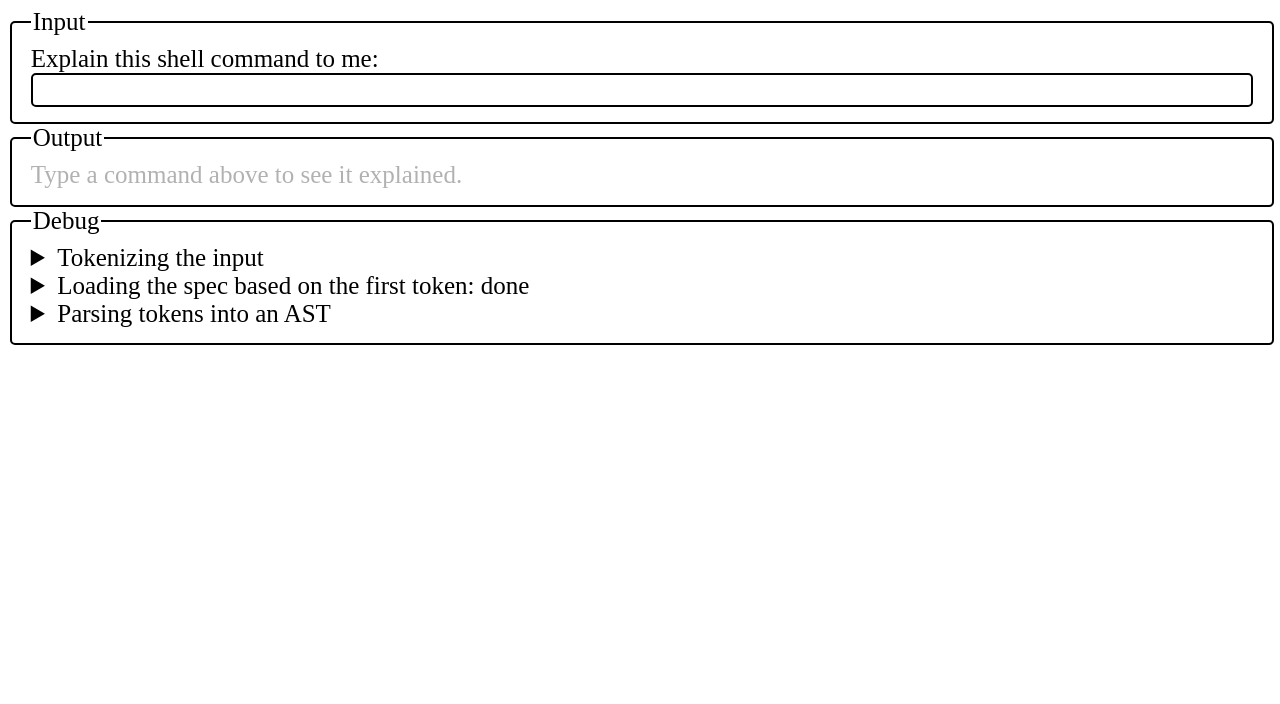
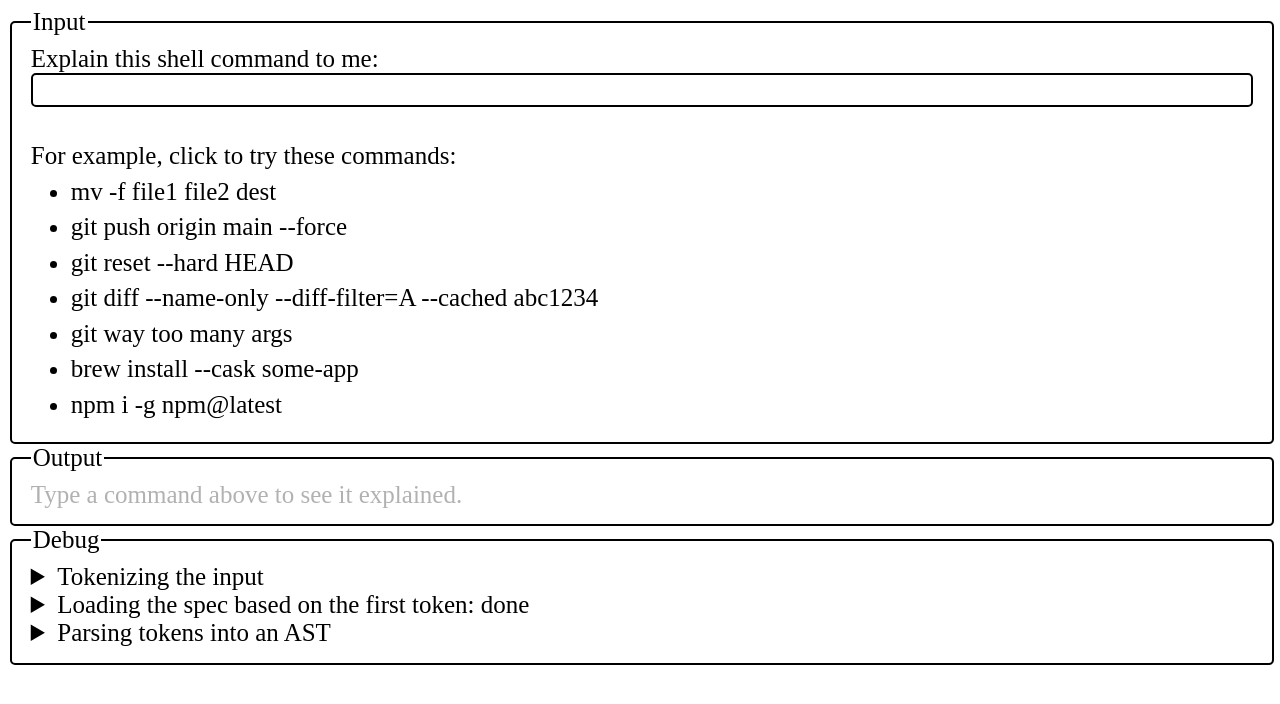
Before and after one commit to szhu/fig-explainshell-clone, a React (Vite) app: page / in a window 1280 px wide. Shown: the top 704 px of the page. Built offline with nearby package versions, Linux system fonts and the light colour scheme.

Commit message:
v5: Fix edge cases, add examples

```diff
--- a/src/Parser/parse.tsx
+++ b/src/Parser/parse.tsx
@@ -94,7 +94,7 @@
       if (tooManyValues) {
         parsed.push({
           values: [],
-          error: "Extra args found.",
+          error: "Extra args, or invalid subcommand",
         });
       }
 
@@ -154,7 +154,7 @@
       if (optionSpec == null) {
         options[token] = {
           args: [],
-          error: `ERROR: Invalid option ${token}`,
+          error: `Unknown option`,
         };
         break;
       }
@@ -171,12 +171,6 @@
               return arrayize(subcommand.name).includes(token);
             })
           : undefined;
-      console.log(
-        optionState,
-        argState.parsed,
-        arrayize(spec.subcommands),
-        subcommandSpec,
-      );
 
       if (subcommandSpec == null) {
         activeState.values.push(token);
--- a/src/Visual/CommandComponent.tsx
+++ b/src/Visual/CommandComponent.tsx
@@ -1,4 +1,4 @@
-import { css } from "@emotion/css";
+import { css, cx } from "@emotion/css";
 import React from "react";
 import { ParsedCommandOrSubcommand } from "../Parser/parse";
 
@@ -19,6 +19,10 @@
   }
 `;
 
+const Help = css`
+  cursor: help;
+`;
+
 const SubcommandComponent: React.FC<{
   parsed: ParsedCommandOrSubcommand | undefined;
 }> = (props) => {
@@ -26,35 +30,28 @@
 
   return (
     <div
-      className={css`
-        ${Row}
-        ${Highlight}
-      `}
+      className={cx(Row, Highlight, Help)}
+      data-help={props.parsed.spec.description ?? ""}
     >
-      <div data-help={props.parsed.spec.description}>{props.parsed.name}</div>
+      <div>{props.parsed.name}</div>
       {Object.entries(props.parsed.options).map(([flag, option]) => {
         return (
           <div
             key={flag}
-            className={css`
-              ${Row}
-              ${Highlight}
-            `}
-            data-help={option.spec?.description}
+            className={cx(Row, Highlight, Help)}
+            data-help={option.spec?.description ?? ""}
           >
+            {option.error && <div>(Error: {option.error})</div>}
             <div>{flag}</div>
-            {option.error && <div>{option.error}</div>}
             {option.args.map(
               (arg, i) =>
                 arg.values.length > 0 && (
                   <div
                     key={i}
-                    className={css`
-                      ${Row}
-                      ${Highlight}
-                    `}
-                    data-help={arg.spec?.name}
+                    className={cx(Row, Highlight, Help)}
+                    data-help={arg.spec?.name ?? ""}
                   >
+                    {arg.error && <div>(Error: {arg.error})</div>}
                     {arg.values.map((value, j) => (
                       <div key={j}>{value}</div>
                     ))}
@@ -69,12 +66,10 @@
           arg.values.length > 0 && (
             <div
               key={i}
-              className={css`
-                ${Row}
-                ${Highlight}
-              `}
-              data-help={arg.spec?.name}
+              className={cx(Row, Highlight, Help)}
+              data-help={arg.spec?.name ?? ""}
             >
+              {arg.error && <div>(Error: {arg.error})</div>}
               {arg.values.map((value, j) => (
                 <div key={j}>{value}</div>
               ))}
--- a/src/index.html
+++ b/src/index.html
@@ -3,11 +3,11 @@
   <head>
     <meta charset="utf-8" />
     <meta name="viewport" content="width=device-width, initial-scale=1" />
-    <title>Explan This Command</title>
+    <title>Explain This Command</title>
     <style>
       :root {
         --color-highlight: #00000022;
-        font-size: clamp(8px, 4vw, 25px);
+        font-size: clamp(8px, 3vw, 25px);
       }
 
       input,
@@ -20,6 +20,13 @@
         color: unset;
         font: unset;
         width: 100%;
+      }
+
+      ul,
+      ol,
+      li,
+      p {
+        margin: 0.3em 0;
       }
 
       details > summary {
--- a/src/index.tsx
+++ b/src/index.tsx
@@ -39,11 +39,37 @@
         <legend>Input</legend>
         Explain this shell command to me:
         <br />
-        <input
-          type="text"
-          value={cmd}
-          onChange={(e) => setCmd(e.target.value)}
-        />
+        <div>
+          <input
+            type="text"
+            value={cmd}
+            onChange={(e) => setCmd(e.target.value)}
+          />
+        </div>
+        <br />
+        <p>For example, click to try these commands:</p>
+        <ul>
+          {[
+            //
+            "mv -f file1 file2 dest",
+            "git push origin main --force",
+            "git reset --hard HEAD",
+            "git diff --name-only --diff-filter=A --cached abc1234",
+            "git way too many args",
+            "brew install --cask some-app",
+            "npm i -g npm@latest",
+          ].map((exampleCmd, i) => (
+            <li
+              key={i}
+              onClick={(e) => setCmd(exampleCmd)}
+              className={css`
+                cursor: pointer;
+              `}
+            >
+              {exampleCmd}
+            </li>
+          ))}
+        </ul>
       </fieldset>
 
       <fieldset>
@@ -70,10 +96,10 @@
           `}
         >
           {parsed ? (
-            helpText ? (
-              <>Explanation: {helpText}</>
+            helpText == null ? (
+              <>Hover over the parts of the command to see what they mean.</>
             ) : (
-              <>Hover over the parts of the command for help.</>
+              <>Explanation: {helpText || <>(No explanation provided.)</>}</>
             )
           ) : (
             <>Type a command above to see it explained.</>
```
